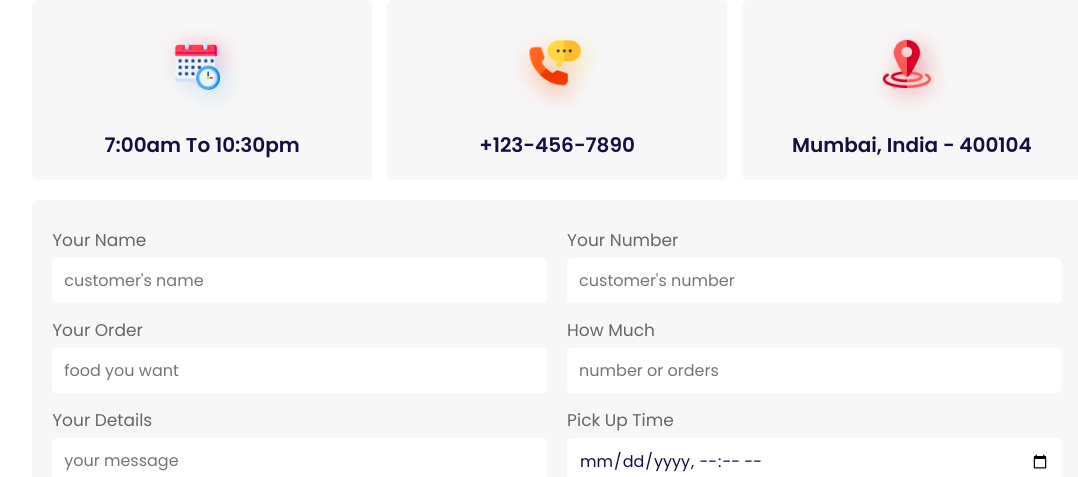
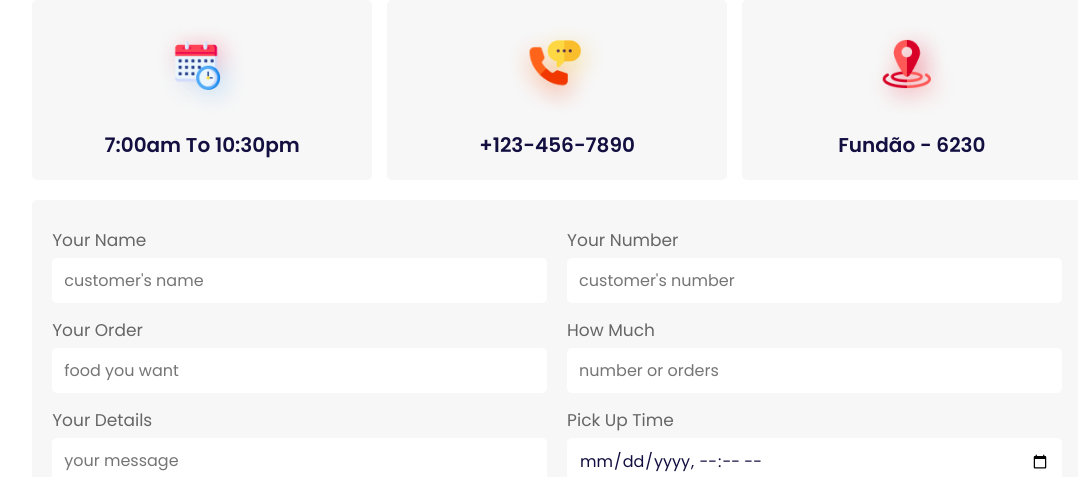
Before and after one commit to sousaalex/-Food-and-Restaurant-Website, a plain HTML site: page index.html in a window 1280 px wide. Shown: the part 3140-3617 px from the top of the page, without its empty margins (83-1161 px from the left). Drawn offline with Linux system fonts and the light colour scheme.

Commit message:
atualização de erros

```diff
--- a/index.html
+++ b/index.html
@@ -442,7 +442,7 @@
 
         <div class="icons">
             <img src="image/icon-3.png" alt="">
-            <h3>mumbai, india - 400104</h3>
+            <h3>Fundão - 6230</h3>
         </div>
 
     </div>
```
Also changed, not shown: rock.png (deleted).
